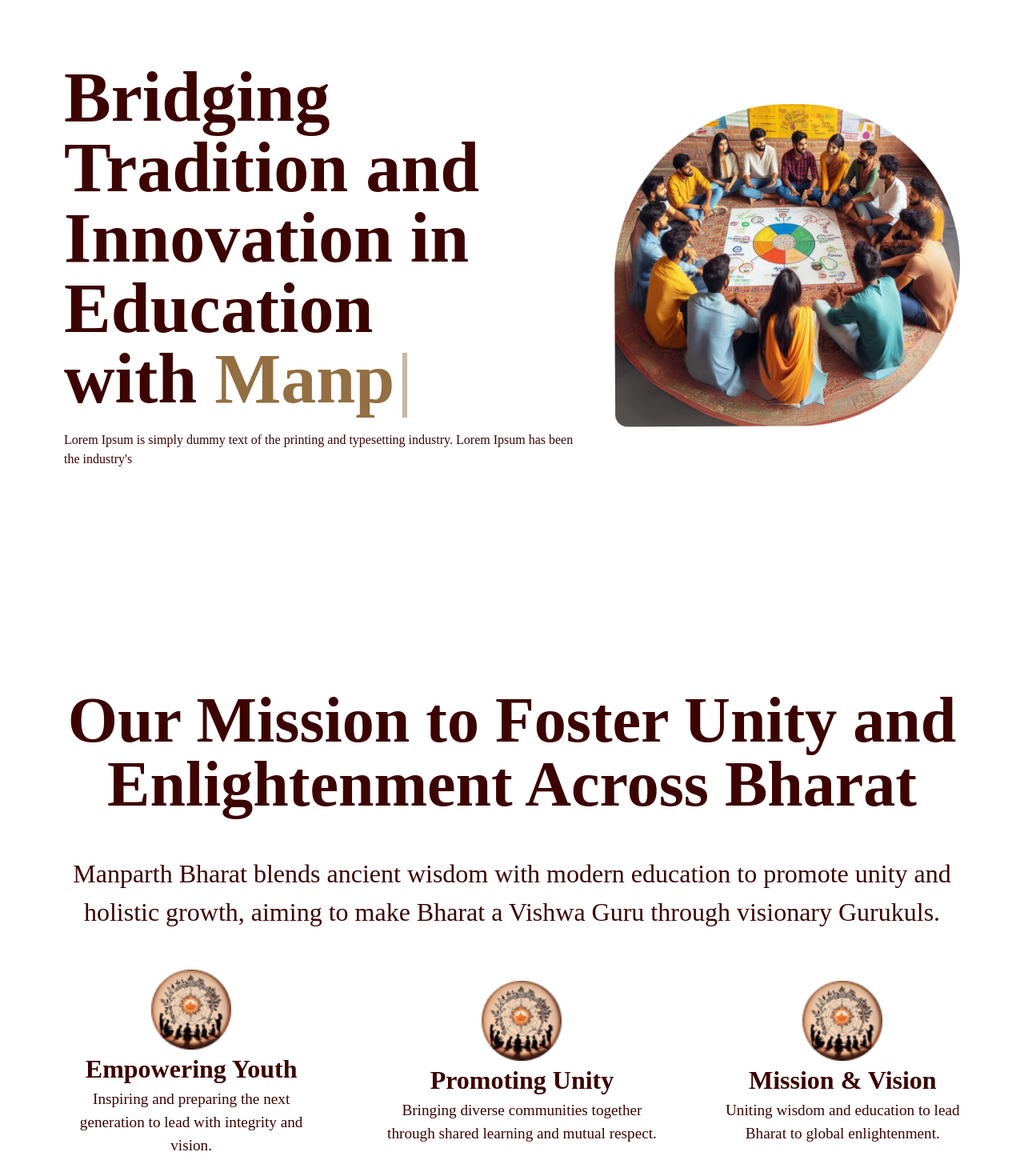
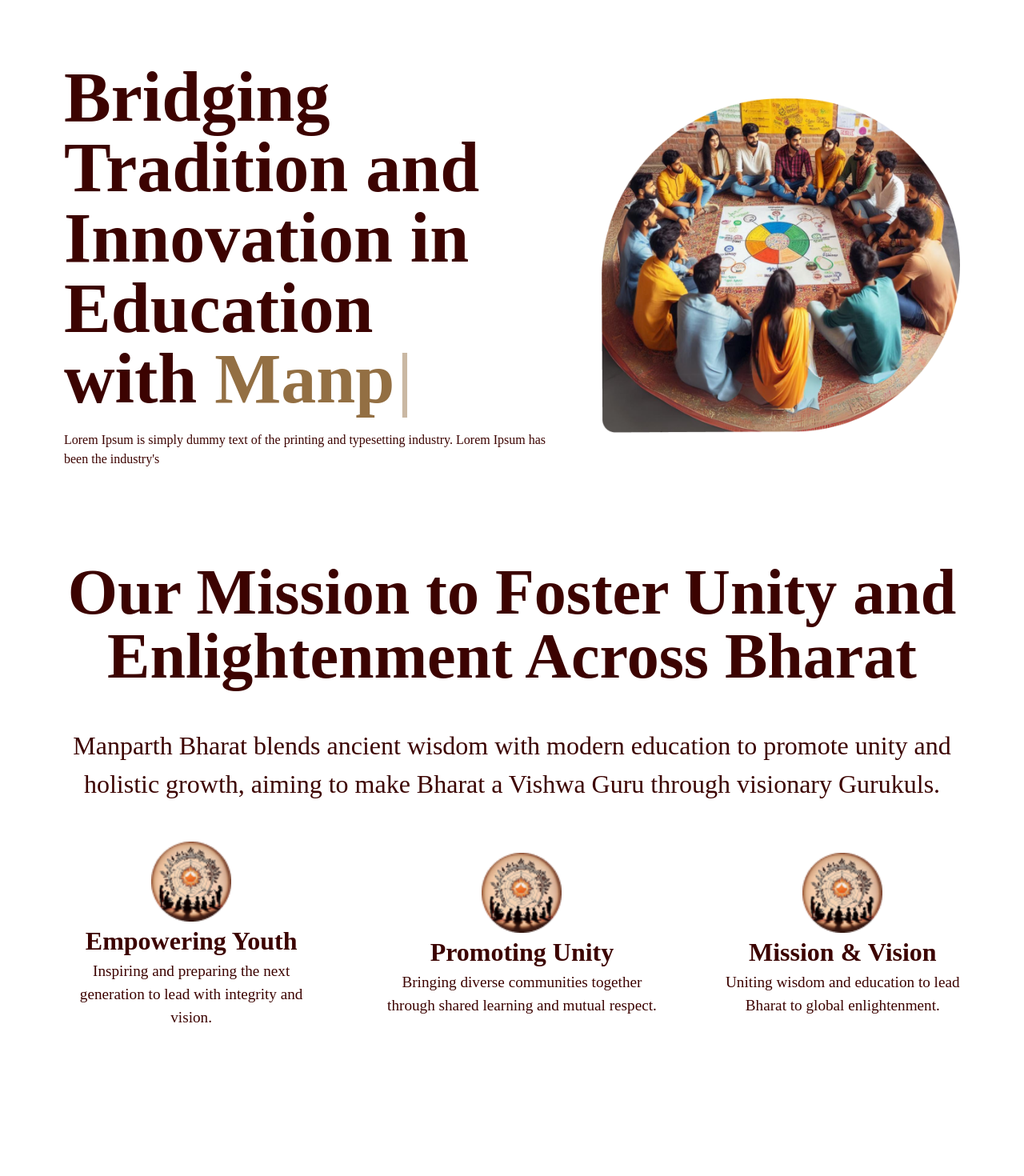
Before and after one commit to avanyatyagi/manparth, a React (Vite) app: page / in a window 1280 px wide. Shown: the part 100-1570 px from the top of the page at 80% size. Built offline with nearby package versions, Linux system fonts and the light colour scheme.

Commit message:
updated prev components ui and formating #4

```diff
--- a/src/App.tsx
+++ b/src/App.tsx
@@ -9,7 +9,7 @@
 function App() {
   return (
     <Router>
-      <div className="h-auto font-custom-font xl:px-[5rem] px-[2rem] text-custom-dark">
+      <div className="h-auto font-custom-font xl:px-[5rem] px-[1.5rem] text-custom-dark">
         <Header />
         <main className="justify-center items-center">
             <Hero/>
--- a/src/components/custom/Hero.tsx
+++ b/src/components/custom/Hero.tsx
@@ -34,10 +34,9 @@
             <img
               src={hero}
               alt=""
-              width={500}
-              height={500}
 
-              className="xl:min-w-[25rem] max-w-[80rem] w-full"
+
+              className="xl:min-w-[25rem] xl:max-w-[80rem] min-w-[20rem] max-w-[80rem]"
             />
           </div>
         </div>
--- a/src/components/custom/Mission.tsx
+++ b/src/components/custom/Mission.tsx
@@ -3,9 +3,9 @@
 
 function Mission() {
   return (
-    <section className="py-[10rem]">
+    <section className="xl:h-screen h-full">
       <div className="flex flex-col items-center justify-center text-center pb-12 w-full">
-        <h2 className="xl:text-[5rem]  text-[2.5rem] font-semibold text-custom-dark leading-none">
+        <h2 className="xl:text-[5rem] text-[2.5rem] font-semibold text-custom-dark leading-none">
           Our Mission to Foster Unity and Enlightenment Across Bharat
         </h2>
         {/* <div className="mt-[-60rem] mx-auto mr-20  ">
```
